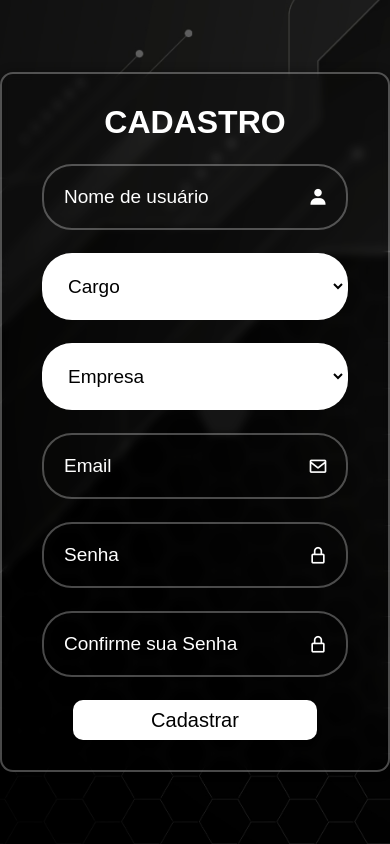
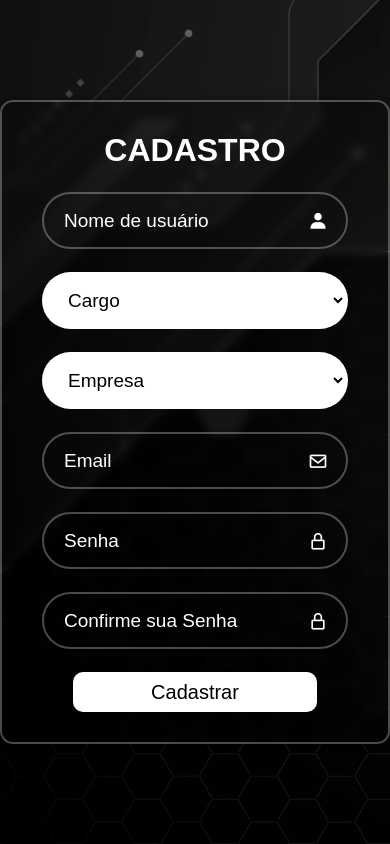
Before and after one commit to guiduartec/RunGuard, a website: page SITE/API-LIMPA/web-data-viz/public/cadastro.html in a window 390 px wide. Drawn offline with nearby package versions, Linux system fonts and the light colour scheme; no server answers.

Commit message:
Implementação de css na tela de cadastro

```diff
--- a/SITE/API-LIMPA/web-data-viz/public/css/style_cadastro_login.css
+++ b/SITE/API-LIMPA/web-data-viz/public/css/style_cadastro_login.css
@@ -1,3 +1,5 @@
+@media(min-width: 900px){
+
 body {
     background-image: url("../imagens/cadastro_fundo.jpg");
     display: flex;
@@ -167,3 +169,95 @@ body {
     font-size: 20px;
     box-shadow: 0 0 10px rgba(0, 0, 0, .1);
 }
+}
+
+@media(max-width: 900px){
+
+    body {
+        background-image: url("../imagens/cadastro_fundo.jpg");
+        display: flex;
+        background-size: cover;
+        justify-content: center;
+        align-items: center;
+        min-height: 100vh;
+    }
+
+    * {
+        margin: 0;
+        padding: 0;
+        box-sizing: border-box;
+        font-family: Arial, Helvetica, sans-serif;
+    }
+
+    .boxcentralcadastro {
+        background-color: rgba(0, 0, 0, 0.226);
+        border: 2px solid rgba(255, 255, 255, 0.288);
+        backdrop-filter: blur(4px);
+        box-shadow: 0 0 10px rgba(0, 0, 0, 0.356);
+        width: 400px;
+        color: white;
+        text-align: center;
+        border-radius: 13px;
+        padding: 30px 40px;
+    }
+
+    .boxcentralcadastro .boxinputscadastro {
+        position: relative;
+        width: 100%;
+        margin: 23px 0;
+    }
+
+    .boxinputscadastro input {
+        width: 100%;
+        height: 3em;
+        background-color: transparent;
+        border: none;
+        border-radius: 30px;
+        outline: none;
+        border: 2px solid rgba(255, 255, 255, 0.288);
+        font-size: 19px;
+        color: white;
+        padding: 20px 45px 20px 20px;
+    }
+
+    .boxinputscadastro select {
+        width: 100%;
+        height: 3em;
+        background-color: white;
+        border: none;
+        border-radius: 30px;
+        outline: none;
+        border: 2px solid rgba(255, 255, 255, 0.288);
+        font-size: 19px;
+        padding: 15px 45px 15px 20px;
+    }
+
+    .boxinputscadastro option {
+        color: black;
+    }
+
+    .boxinputscadastro input::placeholder {
+        color: white;
+    }
+
+    .boxinputscadastro i {
+        position: absolute;
+        right: 20px;
+        top: 50%;
+        transform: translateY(-50%);
+        font-size: 20px;
+    }
+
+    .boxcentralcadastro .botaocadastro {
+        width: 80%;
+        height: 40px;
+        border: none;
+        border-radius: 10px;
+        background-color: white;
+        outline: none;
+        cursor: pointer;
+        font-size: 20px;
+        box-shadow: 0 0 10px rgba(0, 0, 0, .1);
+    }
+
+    }
```
